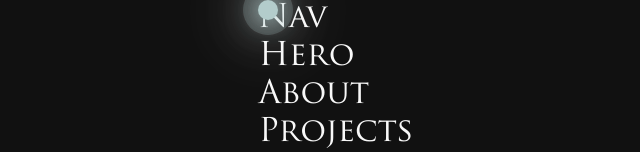
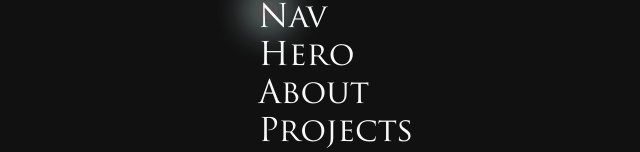
Before and after one commit to Miguell0706/Portfolio, a React (Vite) app: page / in a window 1280 px wide. Shown: the top 152 px of the page, without its empty margins (303-943 px from the left). Built offline with nearby package versions, Linux system fonts and the light colour scheme.

Commit message:
finished tweaking cursor

```diff
--- a/src/styles/index.css
+++ b/src/styles/index.css
@@ -84,6 +84,9 @@
 html {
   scroll-behavior: smooth;
 }
+* {
+  cursor: none;
+}
 body {
   background-color: var(--black);
   color: var(--white);
@@ -93,37 +96,46 @@ body {
   justify-content: center;
   align-items: center;
   position:relative;
+
 }
 .cursor {
-  position:absolute;
+  position: absolute;
   z-index: 999;
-  background: var(--diamond);
+  background-color: rgba(255, 255, 255, .7);
   width: 20px;
   height: 20px;
   border-radius: 50%;
   pointer-events: none;
-  box-shadow: 0 0 20px var(--diamond), 0 0 40px var(--diamond),
-    0 0 60px var(--diamond), 0 0 80px var(--diamond), 0 0 100px var(--diamond);
-  animation: colors 5s infinite alternate;
+  box-shadow: 0px 0px 30px 15px var(--diamond),
+              0px 0px 30px -15px var(--diamond);
+  animation: pulse 3s infinite;
 }
-@keyframes colors{
+
+@keyframes pulse {
   0% {
-    filter: hue-rotate(0deg);
+    transform: scale(1);
+    opacity: 0.4;
+  }
+  50% {
+    transform: scale(1.4);
+    opacity: 0.2;
   }
   100% {
-    filter: hue-rotate(360deg);
+    transform: scale(1);
+    opacity: 0.4;
   }
 }
+
 .cursor:before {
   content: "";
   position: absolute;
   width: 50px;
   height: 50px;
-  background: var(--diamond);
+  background: radial-gradient(circle, rgba(255, 255, 255, 0.1) 0%, rgba(255, 255, 255, 0) 100%);
   border-radius: 50%;
   opacity: 0.2;
-  mix-blend-mode: difference;
-  transform: translate(-30%, -30%);
+  mix-blend-mode: screen;
+  transform: translate(-50%, -50%);
 }
 .trail-container {
   position: fixed;
@@ -145,8 +157,9 @@ body {
   pointer-events: none;
   mix-blend-mode: screen;
   transition: opacity 0.5s ease-out; /* Smooth fading out */
-  box-shadow: 0 0 5px 7px rgba(255, 255, 255, 0.2); /* Adds a blur effect */
-  opacity: 1;
+  box-shadow: 0 0 5px 7px rgba(255, 255, 255, 0.2),
+    0 0 5px -7px rgba(255, 255, 255, 0.2); /* Adds a blur effect */
+  opacity: .4;
 }
 .ring {
   position: absolute;
```
